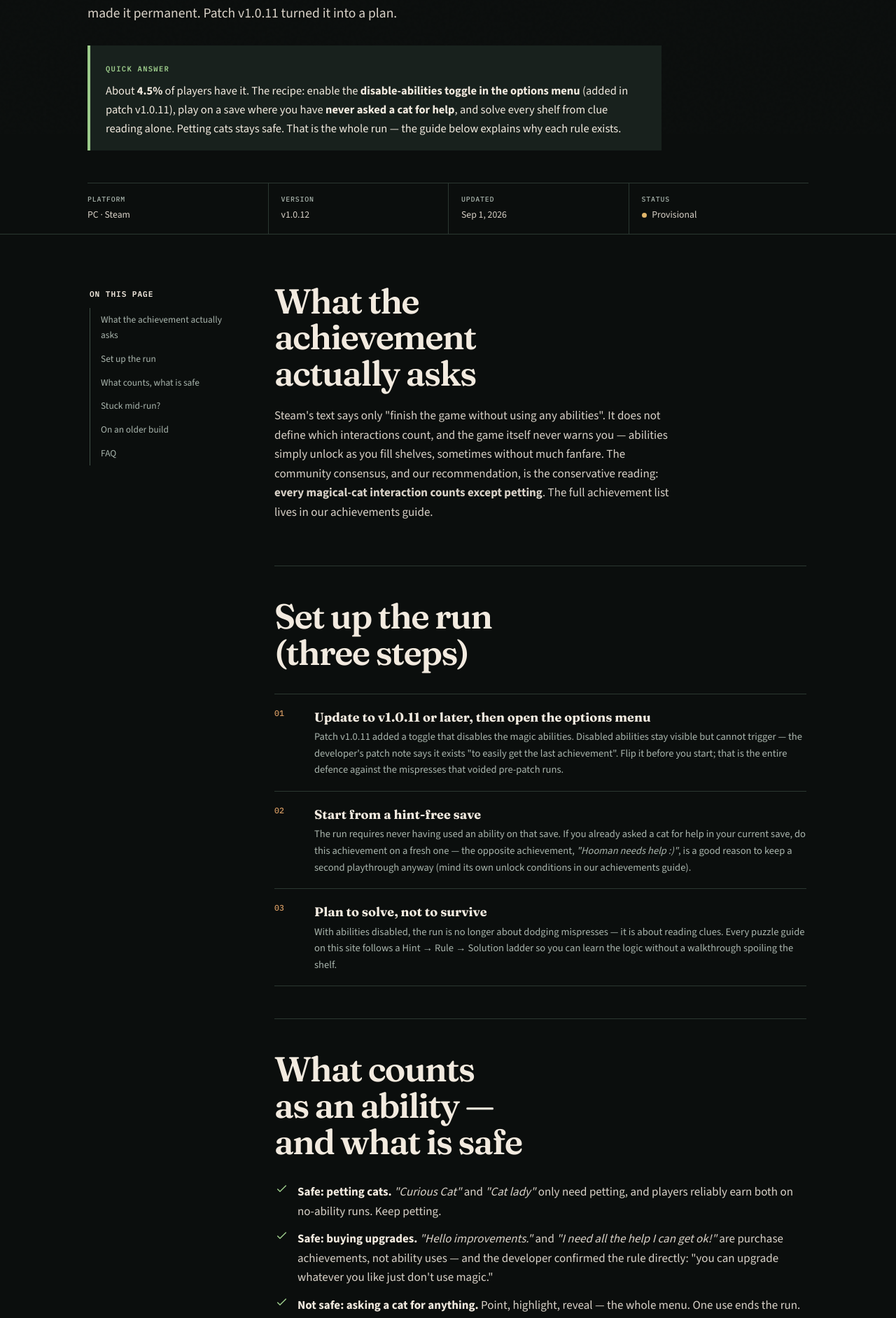
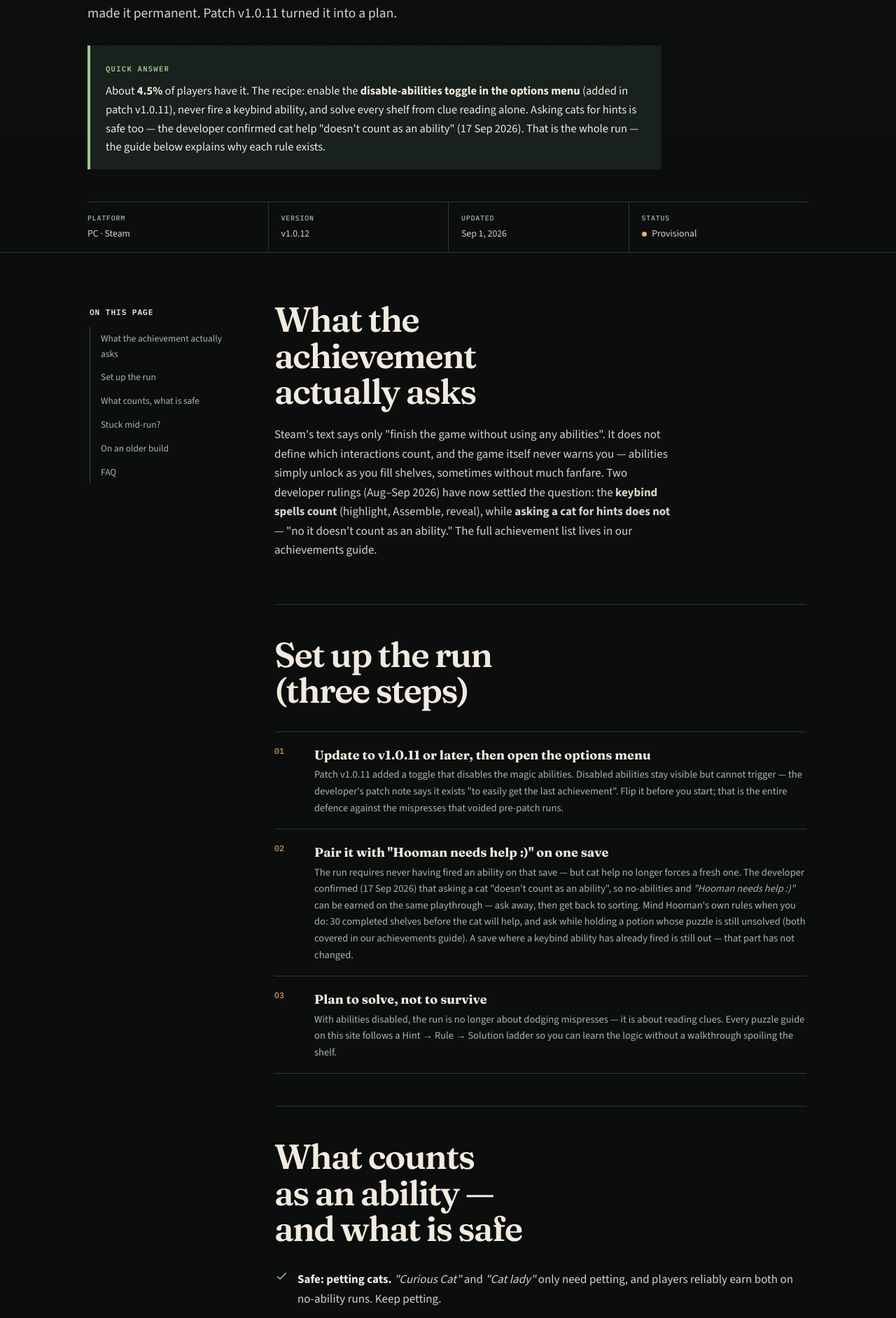
Before and after one commit to bruce-hmz/shelve-the-potions-guide, a Next.js app: page /help/no-abilities-run in a window 1280 px wide. Shown: the part 609-2492 px from the top of the page at 70% size. Built offline with nearby package versions, Linux system fonts and the light colour scheme; no server answers.

Commit message:
content: cat-hint dev ruling update on no-abilities guide (ACT-049)

```diff
--- a/app/help/[slug]/page.tsx
+++ b/app/help/[slug]/page.tsx
@@ -279,7 +279,7 @@ export default async function HelpPage({ params }: PageProps) {
                     The rarest achievement in the list at about <strong>4.5%</strong> unlock rate, and the only one that demands a playstyle decision: finish the game without ever using an ability. At launch this run was genuinely risky — abilities unlocked silently as shelves filled, and one mispress plus autosave ended hours of work. Since patch v1.0.11 there is an options-menu toggle that disables magic abilities outright, and the developer&apos;s patch note says it exists &quot;to easily get the last achievement&quot;.
                   </p>
                   <p>
-                    Short version: flip the toggle before you start, play on a save where you have never asked a cat for help, and keep petting cats — that part is safe. The full step-by-step plan, including what counts as an ability and what to do when stuck, lives in our <a href="/help/no-abilities-run/">no-abilities run guide</a>.
+                    Short version: flip the toggle before you start, never fire a keybind ability, and keep petting cats — asking a cat for hints is safe too, per the developer&apos;s 17 Sep 2026 ruling (&quot;no it doesn&apos;t count as an ability&quot;). The full step-by-step plan, including what counts as an ability and what to do when stuck, lives in our <a href="/help/no-abilities-run/">no-abilities run guide</a>.
                   </p>
                 </section>
               </>
--- a/app/help/no-abilities-run/page.tsx
+++ b/app/help/no-abilities-run/page.tsx
@@ -77,6 +77,14 @@ const faqJsonLd = {
         text: "On controller, one player reports exactly that: the binding that shows a completed puzzle's solution shares a button with a magic ability, so checking a solved board triggered the ability and ended the run. Verify your bindings before starting — move ability keys away from anything you press routinely — or remove the risk entirely with the v1.0.11 disable-abilities toggle.",
       },
     },
+    {
+      "@type": "Question",
+      name: "Does asking a cat for a hint void the no-abilities achievement?",
+      acceptedAnswer: {
+        "@type": "Answer",
+        text: "No — developer-confirmed on 17 Sep 2026 in the Steam 'no abilities achievement' thread: asked whether getting help from the cat counts as an ability, the developer answered, 'no it doesn't count as an ability, and make sure to toggle disable abilities in the options to make it easier to get'. Cat hints are safe on a no-abilities run, so 'Hooman needs help :)' and the no-abilities achievement can be earned on the same save. One untested edge: how the cat menu behaves while the disable-abilities toggle is switched on — keep the toggle on and ask normally; if the menu appears blocked, ask before enabling it.",
+      },
+    },
   ],
 };
 
@@ -96,7 +104,7 @@ export default function NoAbilitiesRunPage() {
             <div className="quick-answer">
               <span>Quick answer</span>
               <p>
-                About <strong>4.5%</strong> of players have it. The recipe: enable the <strong>disable-abilities toggle in the options menu</strong> (added in patch v1.0.11), play on a save where you have <strong>never asked a cat for help</strong>, and solve every shelf from clue reading alone. Petting cats stays safe. That is the whole run — the guide below explains why each rule exists.
+                About <strong>4.5%</strong> of players have it. The recipe: enable the <strong>disable-abilities toggle in the options menu</strong> (added in patch v1.0.11), never fire a keybind ability, and solve every shelf from clue reading alone. Asking cats for hints is safe too — the developer confirmed cat help &quot;doesn&apos;t count as an ability&quot; (17 Sep 2026). That is the whole run — the guide below explains why each rule exists.
               </p>
             </div>
             <ArticleTrust />
@@ -120,7 +128,7 @@ export default function NoAbilitiesRunPage() {
             <section id="what" className="article-section article-section--first">
               <h2>What the achievement actually asks</h2>
               <p>
-                Steam&apos;s text says only &quot;finish the game without using any abilities&quot;. It does not define which interactions count, and the game itself never warns you — abilities simply unlock as you fill shelves, sometimes without much fanfare. The community consensus, and our recommendation, is the conservative reading: <strong>every magical-cat interaction counts except petting</strong>. The full achievement list lives in our <Link href="/help/achievements/">achievements guide</Link>.
+                Steam&apos;s text says only &quot;finish the game without using any abilities&quot;. It does not define which interactions count, and the game itself never warns you — abilities simply unlock as you fill shelves, sometimes without much fanfare. Two developer rulings (Aug–Sep 2026) have now settled the question: the <strong>keybind spells count</strong> (highlight, Assemble, reveal), while <strong>asking a cat for hints does not</strong> — &quot;no it doesn&apos;t count as an ability.&quot; The full achievement list lives in our <Link href="/help/achievements/">achievements guide</Link>.
               </p>
             </section>
 
@@ -133,7 +141,7 @@ export default function NoAbilitiesRunPage() {
                 </li>
                 <li>
                   <span>02</span>
-                  <div><strong>Start from a hint-free save</strong><p>The run requires never having used an ability on that save. If you already asked a cat for help in your current save, do this achievement on a fresh one — the opposite achievement, <em>&quot;Hooman needs help :)&quot;</em>, is a good reason to keep a second playthrough anyway (mind its own unlock conditions in our achievements guide).</p></div>
+                  <div><strong>Pair it with &quot;Hooman needs help :)&quot; on one save</strong><p>The run requires never having fired an ability on that save — but cat help no longer forces a fresh one. The developer confirmed (17 Sep 2026) that asking a cat &quot;doesn&apos;t count as an ability&quot;, so no-abilities and <em>&quot;Hooman needs help :)&quot;</em> can be earned on the same playthrough — ask away, then get back to sorting. Mind Hooman&apos;s own rules when you do: 30 completed shelves before the cat will help, and ask while holding a potion whose puzzle is still unsolved (both covered in our achievements guide). A save where a keybind ability has already fired is still out — that part has not changed.</p></div>
                 </li>
                 <li>
                   <span>03</span>
@@ -147,7 +155,7 @@ export default function NoAbilitiesRunPage() {
               <ul className="check-list">
                 <li><CheckIcon /><span><strong>Safe: petting cats.</strong> <em>&quot;Curious Cat&quot;</em> and <em>&quot;Cat lady&quot;</em> only need petting, and players reliably earn both on no-ability runs. Keep petting.</span></li>
                 <li><CheckIcon /><span><strong>Safe: buying upgrades.</strong> <em>&quot;Hello improvements.&quot;</em> and <em>&quot;I need all the help I can get ok!&quot;</em> are purchase achievements, not ability uses — and the developer confirmed the rule directly: &quot;you can upgrade whatever you like just don&apos;t use magic.&quot;</span></li>
-                <li><CheckIcon /><span><strong>Not safe: asking a cat for anything.</strong> Point, highlight, reveal — the whole menu. One use ends the run.</span></li>
+                <li><CheckIcon /><span><strong>Safe: asking a cat for hints.</strong> Point, highlight, reveal — the whole cat menu is fine. Developer-confirmed 17 Sep 2026: asked whether getting help from the cat counts as an ability, the developer answered, &quot;no it doesn&apos;t count as an ability.&quot; A bonus: this also means <em>&quot;Hooman needs help :)&quot;</em> and this achievement can share one save (see <a href="#setup">step 2</a>).</span></li>
                 <li><CheckIcon /><span><strong>Not safe: the keybind abilities</strong> (highlight, Assemble, reveal). The highlight one is developer-confirmed — asked whether the shelf-highlight voids the achievement, the developer answered, &quot;Sadly it&apos;ll block the achievement, as it&apos;s a magic ability&quot; — and with the v1.0.11 toggle on none of them can fire at all.</span></li>
               </ul>
             </section>
@@ -155,7 +163,7 @@ export default function NoAbilitiesRunPage() {
             <section id="midrun" className="article-section">
               <h2>Stuck mid-run?</h2>
               <p>
-                Do not break the run — use the clue ladder instead. Open the relevant puzzle guide and stop at the first level that unsticks you: a <Link href="/walkthrough/">hint</Link> pointing at the right object, the sorting rule, and only then the (clearly labelled, often still provisional) solution. The <Link href="/walkthrough/all-puzzle-solutions/">all-puzzle-solutions hub</Link> tells you which boards have verified answers and which are still community leads.
+                Being stuck no longer forces a choice: asking the in-game cat for a hint is achievement-safe (developer-confirmed — see <a href="#faq">the FAQ</a>). If you would rather not be spoiled, use the clue ladder instead. Open the relevant puzzle guide and stop at the first level that unsticks you: a <Link href="/walkthrough/">hint</Link> pointing at the right object, the sorting rule, and only then the (clearly labelled, often still provisional) solution. The <Link href="/walkthrough/all-puzzle-solutions/">all-puzzle-solutions hub</Link> tells you which boards have verified answers and which are still community leads.
               </p>
               <p>
                 If you are one bottle short, our <Link href="/help/missing-potions/">missing potions guide</Link> covers the pause-menu respawn — no abilities required. And if a shelf keeps rejecting an order that looks right, the flower and runes boards are known for punishing a single miscount; the guide for each board lists its common mistakes.
@@ -179,13 +187,19 @@ export default function NoAbilitiesRunPage() {
                 <li>
                   <CheckIcon />
                   <span>
-                    <strong>Do ability upgrades count as using abilities?</strong> <strong>No</strong> — and this is now <em>developer-confirmed</em>, not just community consensus: asked in the Steam &quot;no magic run for the achievement&quot; thread (7 Sep 2026) whether buying skill upgrades is allowed during the run, the developer answered, &quot;you can upgrade whatever you like just don&apos;t use magic.&quot; Buying an upgrade is a purchase, the same category as the two purchase achievements, while a &quot;use&quot; means actually triggering something: asking a cat for help or firing a keybind ability. One warning survives from the earlier &quot;ability usage?&quot; thread (28 Aug 2026): a player there lost the achievement to a single accidental use on an unpatched run, so on an unprotected run the margin for error is still zero. The disable toggle (see <a href="#setup">step 1</a>) removes the risk entirely — the developer recommends it in the same reply, &quot;there is also an option in to toggle magic off to not misclick it.&quot;
+                    <strong>Do ability upgrades count as using abilities?</strong> <strong>No</strong> — and this is now <em>developer-confirmed</em>, not just community consensus: asked in the Steam &quot;no magic run for the achievement&quot; thread (7 Sep 2026) whether buying skill upgrades is allowed during the run, the developer answered, &quot;you can upgrade whatever you like just don&apos;t use magic.&quot; Buying an upgrade is a purchase, the same category as the two purchase achievements, while a &quot;use&quot; means actually firing one of the keybind abilities — asking a cat for help is <em>not</em> a use, as the developer confirmed on 17 Sep 2026 (<a href="#faq">next question</a>). One warning survives from the earlier &quot;ability usage?&quot; thread (28 Aug 2026): a player there lost the achievement to a single accidental use on an unpatched run, so on an unprotected run the margin for error is still zero. The disable toggle (see <a href="#setup">step 1</a>) removes the risk entirely — the developer recommends it in the same reply, &quot;there is also an option in to toggle magic off to not misclick it.&quot;
                   </span>
                 </li>
                 <li>
                   <CheckIcon />
                   <span>
                     <strong>On controller, can a run die to a keybind that is not an ability?</strong> One 27 Aug Steam review says yes: the binding that <strong>shows a completed puzzle&apos;s solution shares a button with a magic ability</strong>, so simply checking a solved board fired the ability and voided a 12-hour run. This is a single player report, not a developer-confirmed binding table — but the insurance is cheap either way: before starting, open the control options and confirm no ability shares a button you press for anything routine (the community&apos;s I-O-P spread in <a href="#legacy">the pre-patch notes</a> is exactly this insurance), or remove the possibility entirely with the v1.0.11 <a href="#setup">disable toggle</a>.
+                  </span>
+                </li>
+                <li>
+                  <CheckIcon />
+                  <span>
+                    <strong>Does asking a cat for a hint void the no-abilities achievement?</strong> <strong>No.</strong> Asked directly in the Steam &quot;no abilities achievement&quot; thread (17 Sep 2026), the developer answered, &quot;no it doesn&apos;t count as an ability, and make sure to toggle disable abilities in the options to make it easier to get.&quot; Cat hints are safe on this run — and pairing it with <em>&quot;Hooman needs help :)&quot;</em> on one save works (<a href="#setup">step 2</a>). One edge we have not tested: how the cat menu behaves while the disable-abilities toggle is switched on. The sensible play is to keep the toggle on and ask normally; if the menu turns out to be blocked on your build, ask before enabling the toggle — untested by us either way.
                   </span>
                 </li>
               </ul>
@@ -205,8 +219,9 @@ export default function NoAbilitiesRunPage() {
                 <li>Highlight-ability ruling (&quot;Sadly it&apos;ll block the achievement, as it&apos;s a magic ability&quot;): developer reply in the official Steam feedback sticky, 25 Aug 2026.</li>
                 <li>Pre-patch failure modes (silent unlocks, lost runs, d-pad binding, force-quit rollback): Steam discussion thread &quot;I wish there to be a lock for abilities&quot;.</li>
                 <li>Upgrade-vs-use boundary: the community &quot;No&quot; answer in Steam thread &quot;ability usage?&quot; (28–30 Aug 2026), now developer-confirmed in Steam thread &quot;no magic run for the achievement&quot; (7 Sep 2026) — &quot;you can upgrade whatever you like just don&apos;t use magic&quot;, with the disable toggle recommended against misclicks. The accidental-use loss reported in the 28 Aug thread stands as the warning case.</li>
+                <li>Cat-hint ruling (&quot;no it doesn&apos;t count as an ability, and make sure to toggle disable abilities in the options to make it easier to get&quot;): developer reply in the Steam thread &quot;no abilities achievement&quot;, 17 Sep 2026. This ruling supersedes this page&apos;s earlier conservative guidance to never ask a cat; how the cat menu interacts with the disable-abilities toggle is not tested by us.</li>
                 <li>Controller keybind conflict (solution view sharing a button with a magic ability): negative Steam review, 27 Aug 2026 — single player report, not developer-confirmed; we label it as such and point to the toggle as the guaranteed fix.</li>
-                <li>Petting-vs-asking separation: community reports consistent with Steam achievement text; we label it conservative guidance rather than a datamined rule.</li>
+                <li>Petting safety: community reports consistent with Steam achievement text. Cat hints: developer-confirmed safe per the 17 Sep 2026 ruling above — the earlier &quot;ask nothing of a cat&quot; framing on this page has been retired.</li>
               </ul>
             </section>
           </div>
```
